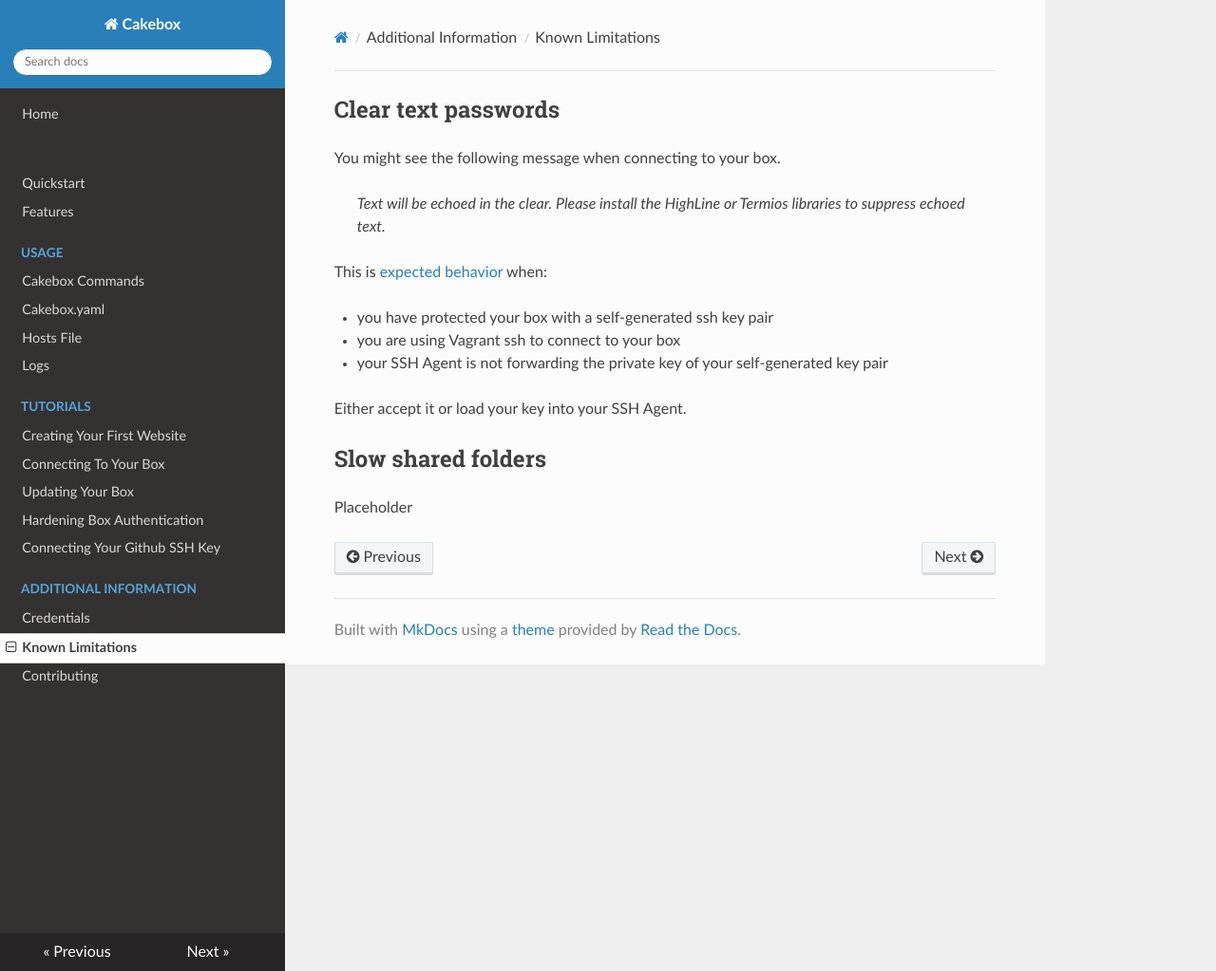
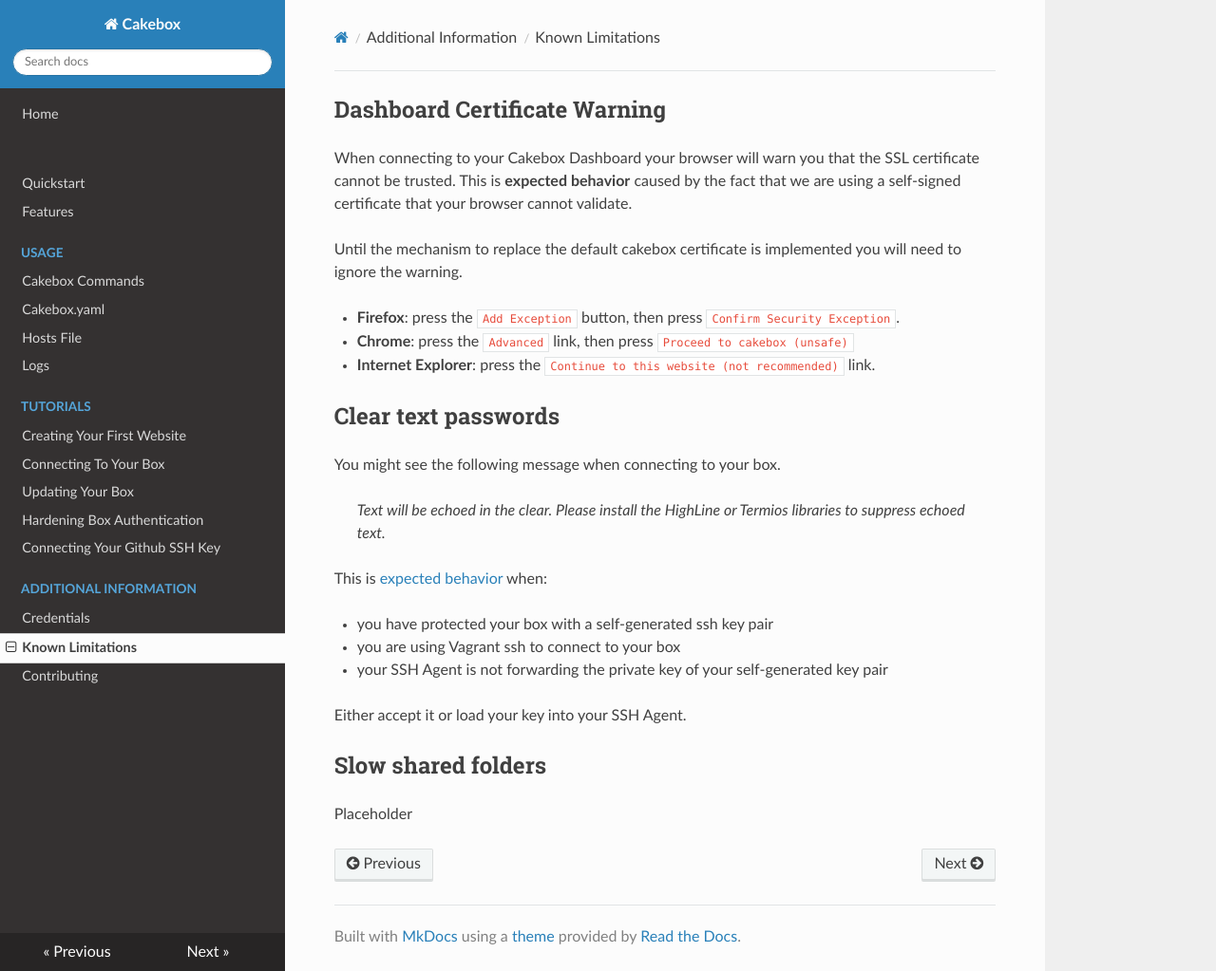
Before and after one commit to alt3/cakebox, an MkDocs documentation site: the page built from docs/sources/additional/known-limitations.md, in a window 1280 px wide and 1023 px high. Shown: the whole window at 95% size. Built offline with MkDocs 1.6.1, drawn with Linux system fonts in a browser that asks for light colours; nearby versions of some CDN libraries; old or Windows-style settings are respelled for this version of MkDocs.

Commit message:
Describes SSL certificate warning

```diff
--- a/docs/sources/additional/known-limitations.md
+++ b/docs/sources/additional/known-limitations.md
@@ -1,3 +1,19 @@
+
+## Dashboard Certificate Warning
+
+When connecting to your Cakebox Dashboard your browser will warn
+you that the SSL certificate cannot be trusted. This is **expected behavior**
+caused by the fact that we are using a self-signed certificate that your
+browser cannot validate.
+
+Until the mechanism to replace the default cakebox certificate is implemented
+you will need to ignore the warning.
+
++ **Firefox**: press the ``Add Exception`` button, then press
+``Confirm Security Exception``.
++ **Chrome**: press the ``Advanced`` link, then press
+``Proceed to cakebox (unsafe)``
++ **Internet Explorer**: press the ``Continue to this website (not recommended)`` link.
 
 ## Clear text passwords
 
```
Also changed, not shown: README.md (+7 -3 lines), docs/sources/quickstart.md (+3 -2 lines).
